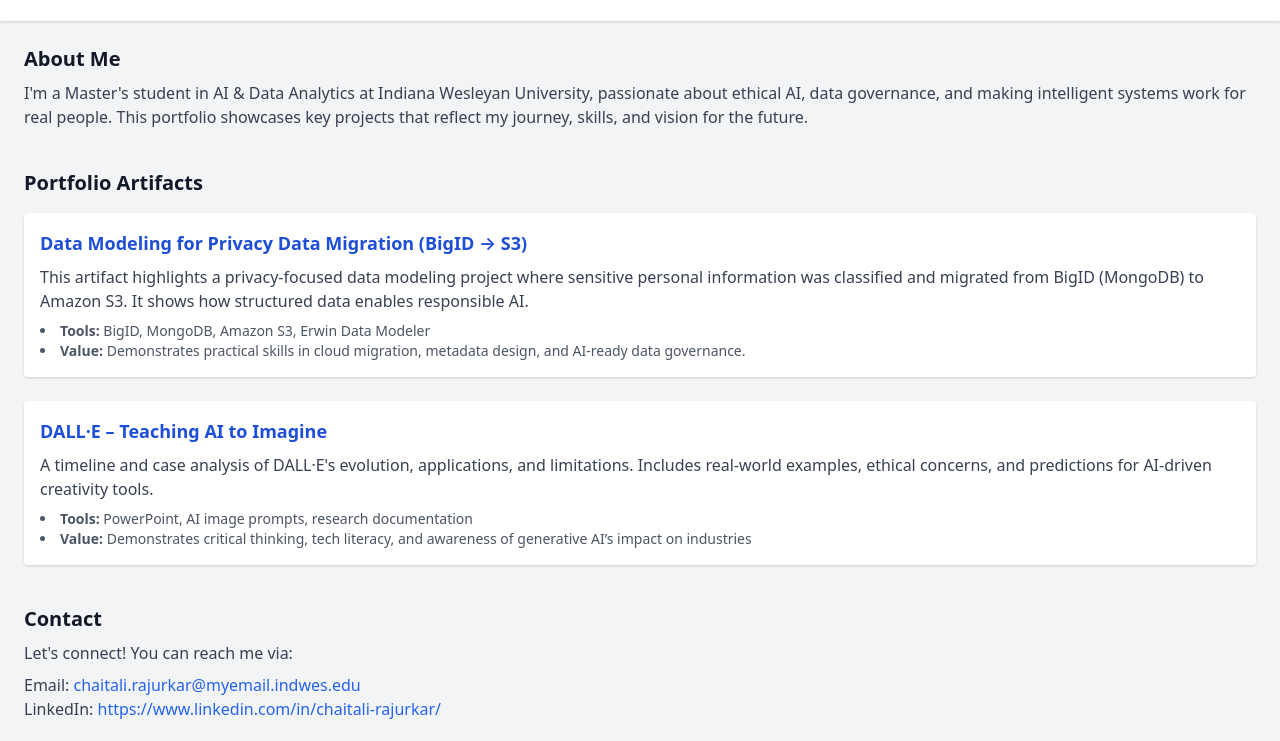
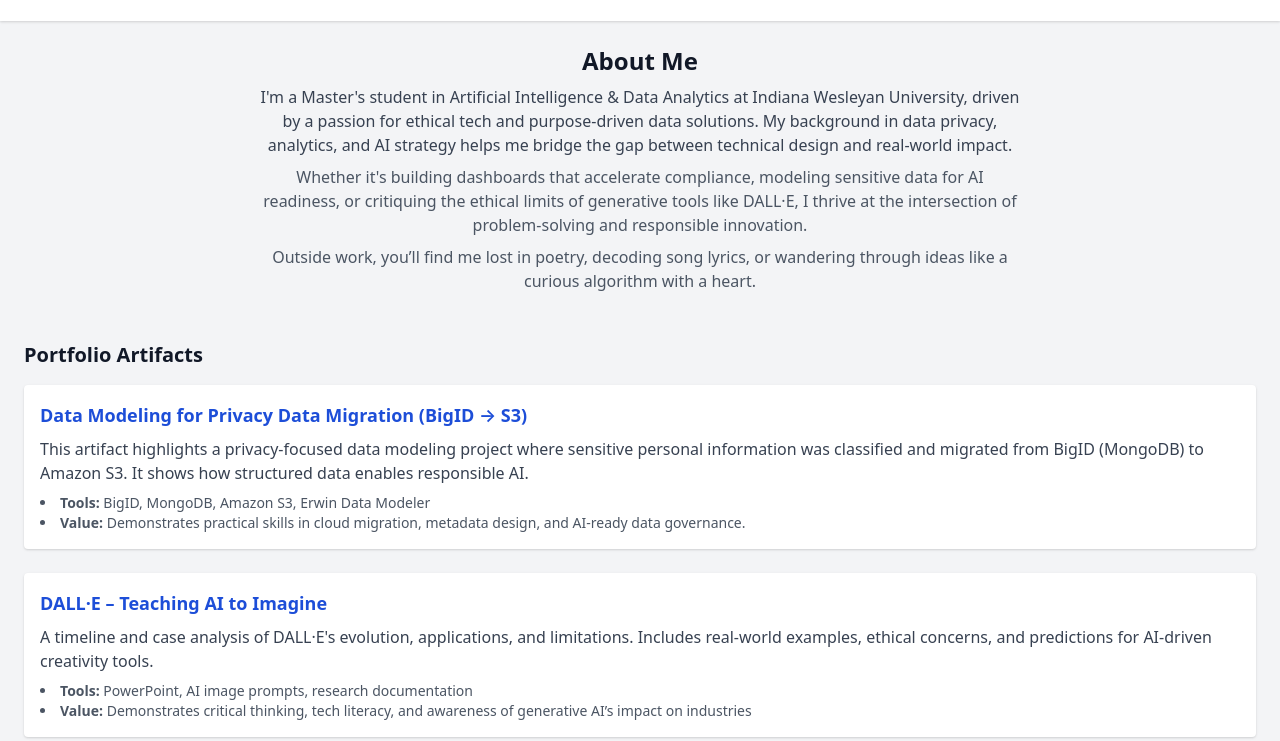
Before and after one commit to rajurkar-cs/Chaitali-AI-Portfolio, a plain HTML site: page index.html in a window 1280 px wide. Shown: the part 59-800 px from the top of the page. Drawn offline with nearby package versions, Linux system fonts and the light colour scheme.

Commit message:
Update index.html

```diff
--- a/index.html
+++ b/index.html
@@ -21,12 +21,19 @@
   </header>
 
   <main class="container mx-auto p-6">
-    <section id="about" class="mb-10">
-      <h2 class="text-xl font-semibold mb-2">About Me</h2>
-      <p class="text-gray-700">
-        I'm a Master's student in AI & Data Analytics at Indiana Wesleyan University, passionate about ethical AI, data governance, and making intelligent systems work for real people. This portfolio showcases key projects that reflect my journey, skills, and vision for the future.
-      </p>
-    </section>
+    <section id="about" class="text-center max-w-3xl mx-auto mb-12">
+    <h2 class="text-2xl font-bold mb-2">About Me</h2>
+    <p class="text-gray-700">
+      I'm a Master's student in Artificial Intelligence & Data Analytics at Indiana Wesleyan University, driven by a passion for ethical tech and purpose-driven data solutions. My background in data privacy, analytics, and AI strategy helps me bridge the gap between technical design and real-world impact.
+    </p>
+    <p class="mt-2 text-gray-600">
+      Whether it's building dashboards that accelerate compliance, modeling sensitive data for AI readiness, or critiquing the ethical limits of generative tools like DALL·E, I thrive at the intersection of problem-solving and responsible innovation.
+    </p>
+    <p class="mt-2 text-gray-600">
+      Outside work, you’ll find me lost in poetry, decoding song lyrics, or wandering through ideas like a curious algorithm with a heart.
+    </p>
+  </section>
+
 
     <section id="artifacts" class="mb-10">
       <h2 class="text-xl font-semibold mb-4">Portfolio Artifacts</h2>
```
